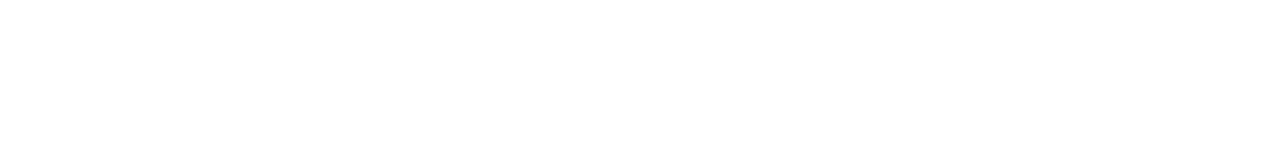
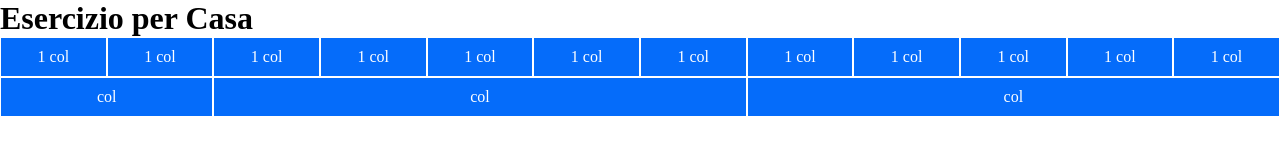
Before and after one commit to edoerco/html-css-12bool, a plain HTML site: page index.html in a window 1280 px wide. Drawn offline with Linux system fonts and the light colour scheme.

Commit message:
Prime due righe effettuate

```diff
--- a/css/12BullFlex.css
+++ b/css/12BullFlex.css
@@ -5,9 +5,8 @@
 }
 
 .container {
-    width: 1070px;
+    width: 100%;
     max-width: 100%;
-    margin: 0 auto;
 }
 
 .container-fluid {
@@ -18,6 +17,10 @@
 .row {
     display: flex;
     flex-wrap: wrap;
+}
+
+[class*-"col-"] {
+    flex: 0 0 auto;
 }
 
 /* 12 colonne */
@@ -53,3 +56,19 @@
 .col-offset-10 {margin-left: calc((100% / 12) * 10);}
 .col-offset-11 {margin-left: calc((100% / 12) * 11);}
 .col-offset-12 {margin-left: calc((100% / 12) * 12);}
+
+
+/* debug */
+.debug .container {
+    background-color: red;
+}
+
+.debug .row {
+    background-color: blue;
+}
+
+.debug .col {
+    background-color: #056cfa;
+    border: 1px solid white;
+    color: white;
+}
--- a/css/style.css
+++ b/css/style.css
@@ -0,0 +1,8 @@
+.box {
+    min-height: 40px;
+    background-color: #056cfa;
+    border: 1px solid white;
+    text-align: center;
+    color: white;
+    padding: 10px;
+}
--- a/index.html
+++ b/index.html
@@ -8,7 +8,60 @@
     <link rel="stylesheet" href="css/style.css">
     <title>12 Flex Responsive</title>
 </head>
-<body>
-
+<body class="debug">
+    <h1>Esercizio per Casa</h1>
+    <div class="container">
+        <div class="row">
+            <div class="col-1">
+                <div class="box">1 col</div>
+            </div>
+            <div class="col-1">
+                <div class="box">1 col</div>
+            </div>
+            <div class="col-1">
+                <div class="box">1 col</div>
+            </div>
+            <div class="col-1">
+                <div class="box">1 col</div>
+            </div>
+            <div class="col-1">
+                <div class="box">1 col</div>
+            </div>
+            <div class="col-1">
+                <div class="box">1 col</div>
+            </div>
+            <div class="col-1">
+                <div class="box">1 col</div>
+            </div>
+            <div class="col-1">
+                <div class="box">1 col</div>
+            </div>
+            <div class="col-1">
+                <div class="box">1 col</div>
+            </div>
+            <div class="col-1">
+                <div class="box">1 col</div>
+            </div>
+            <div class="col-1">
+                <div class="box">1 col</div>
+            </div>
+            <div class="col-1">
+                <div class="box">1 col</div>
+            </div>
+        </div>
+    </div>
+    <div class="container">
+        <div class="row">
+            <div class="col-2">
+                <div class="box">col</div>
+            </div>
+            <div class="col-5">
+                <div class="box">col</div>
+            </div>
+            <div class="col-5">
+                <div class="box">col</div>
+            </div>
+        </div>
+    </div>
 </body>
 </html>
```
